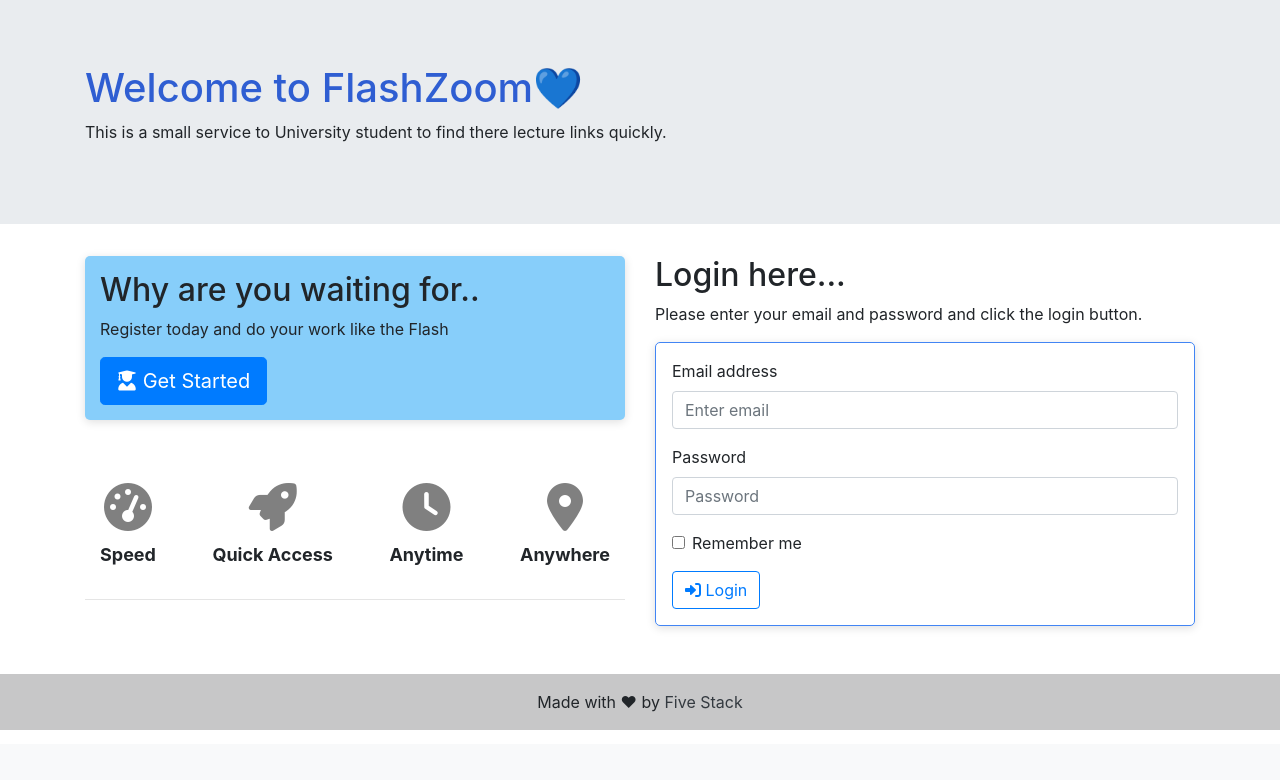
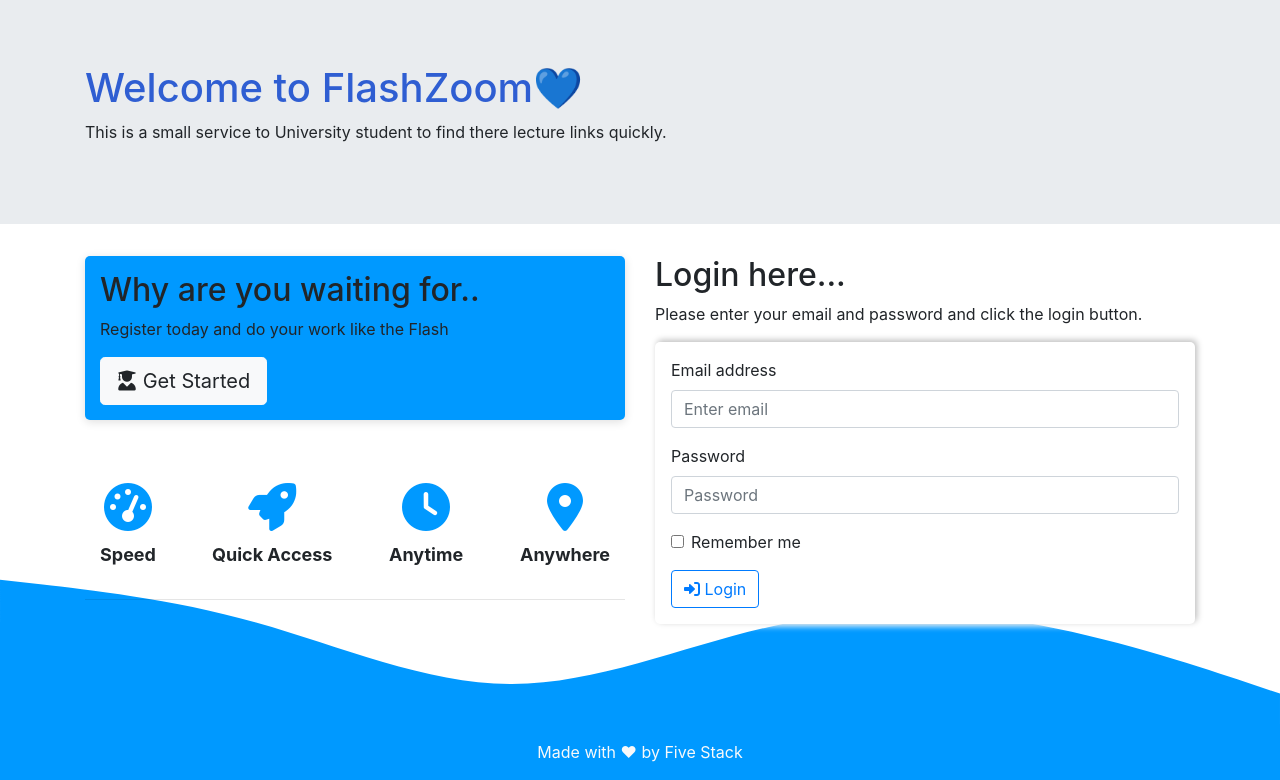
Before and after one commit to PrabodaSankalpa/FlashZoom, a PHP site: page /FlashZoom/ in a window 1280 px wide. Shown: the part 56-836 px from the top of the page. Before the commit the page ends 786 px from the top, so only its background shows below. Run offline with PHP 8.4, Linux system fonts and the light colour scheme.

Commit message:
add some awesome animations.

```diff
--- a/css/style.css
+++ b/css/style.css
@@ -3,7 +3,7 @@ html {
 }
 
 .register-area {
-  background-color: lightskyblue;
+  background-color: #0099ff;
   padding: 15px;
   border-radius: 5px;
   box-shadow: 0 2px 10px rgb(223, 223, 223);
@@ -24,13 +24,13 @@ html {
 }
 
 .item i {
-  color: gray;
+  color: #0099ff;
   transition: 0.3s;
 }
 
 .item i:hover {
-  color: #4285f4;
-  animation: shake 0.82s cubic-bezier(.36,.07,.19,.97) both;
+  color: navy;
+  animation: shake 0.82s cubic-bezier(0.36, 0.07, 0.19, 0.97) both;
   transform: translate3d(0, 0, 0);
   perspective: 1000px;
 }
@@ -42,9 +42,9 @@ html {
 }
 
 .form-border {
-  border: 1px solid #4285f4;
   border-radius: 5px;
-  box-shadow: 0 2px 10px rgb(223, 223, 223);
+  background: white;
+  box-shadow: 2px -2px 6px #bebebe, -2px 2px 6px #ffffff;
 }
 
 #headerTitle {
@@ -57,44 +57,104 @@ html {
 
 /* Header title animation */
 @-webkit-keyframes color-change {
-  0% { color: black; }
-  50% { color: blue; }
-  100% { color: red; }
+  0% {
+    color: black;
+  }
+  50% {
+    color: blue;
+  }
+  100% {
+    color: red;
+  }
 }
 @-moz-keyframes color-change {
-  0% { color: black; }
-  50% { color: #4285f4; }
-  100% { color: navy; }
+  0% {
+    color: black;
+  }
+  50% {
+    color: #4285f4;
+  }
+  100% {
+    color: navy;
+  }
 }
 @-ms-keyframes color-change {
-  0% { color: black; }
-  50% { color: #4285f4; }
-  100% { color: navy; }
+  0% {
+    color: black;
+  }
+  50% {
+    color: #4285f4;
+  }
+  100% {
+    color: navy;
+  }
 }
 @-o-keyframes color-change {
-  0% { color: black; }
-  50% { color: #4285f4; }
-  100% { color: navy; }
+  0% {
+    color: black;
+  }
+  50% {
+    color: #4285f4;
+  }
+  100% {
+    color: navy;
+  }
 }
 @keyframes color-change {
-  0% { color: black; }
-  50% { color: #4285f4; }
-  100% { color: navy; }
+  0% {
+    color: black;
+  }
+  50% {
+    color: #4285f4;
+  }
+  100% {
+    color: navy;
+  }
 }
 
 /* shack animation */
 @keyframes shake {
-  10%, 90% {
+  10%,
+  90% {
     transform: translate3d(-1px, 0, 0);
   }
-  20%, 80% {
+  20%,
+  80% {
     transform: translate3d(2px, 0, 0);
   }
 
-  30%, 50%, 70% {
+  30%,
+  50%,
+  70% {
     transform: translate3d(-2px, 0, 0);
   }
-  40%, 60% {
+  40%,
+  60% {
     transform: translate3d(2px, 0, 0);
+  }
 }
+
+.content {
+  position: relative;
 }
+
+.wave-container {
+  position: absolute;
+  width: 100%;
+  bottom: 0px;
+  z-index: -1;
+}
+
+/* Extra small devices (phones, 600px and down) */
+@media only screen and (max-width: 600px) {
+  .wave-container {
+    bottom: 50px;
+  }
+}
+
+/* Small devices (portrait tablets and large phones, 600px and up) */
+@media only screen and (min-width: 600px) {
+  .wave-container {
+    bottom: 30px;
+  }
+}
--- a/dashboard/user/dashboard.php
+++ b/dashboard/user/dashboard.php
@@ -22,6 +22,7 @@ if ($_SESSION['whoAmI'] != 'student') {
     <!-- Core theme CSS (includes Bootstrap)-->
     <link rel="stylesheet" href="https://maxcdn.bootstrapcdn.com/bootstrap/4.5.2/css/bootstrap.min.css" />
     <link rel="stylesheet" href="https://cdnjs.cloudflare.com/ajax/libs/font-awesome/6.0.0-beta3/css/all.min.css" integrity="sha512-Fo3rlrZj/k7ujTnHg4CGR2D7kSs0v4LLanw2qksYuRlEzO+tcaEPQogQ0KaoGN26/zrn20ImR1DfuLWnOo7aBA==" crossorigin="anonymous" referrerpolicy="no-referrer" />
+    <link rel="stylesheet" href="https://cdnjs.cloudflare.com/ajax/libs/animate.css/4.1.1/animate.min.css" integrity="sha512-c42qTSw/wPZ3/5LBzD+Bw5f7bSF2oxou6wEb+I/lqeaKV5FDIfMvvRp772y4jcJLKuGUOpbJMdg/BTl50fJYAw==" crossorigin="anonymous" referrerpolicy="no-referrer" />
     <link href="../../css/dashboard.css" rel="stylesheet" />
 
 </head>
@@ -114,7 +115,7 @@ if ($_SESSION['whoAmI'] != 'student') {
                     let output = '';
 
                     for (let i in data) {
-                        output += '<div class="card text-white bg-dark m-2">' +
+                        output += '<div class="card text-white bg-dark m-2 animate__animated animate__zoomIn">' +
                             '<div class="card-header">' + data[i].meetingGroup + '</div>' +
                             '<div class="card-body">' +
                             '<h5 class="card-title">' + data[i].Title + '</h5>' +
@@ -148,7 +149,7 @@ if ($_SESSION['whoAmI'] != 'student') {
                     let output = '';
 
                     for (let i in data) {
-                        output += '<div class="card text-white bg-dark m-2">' +
+                        output += '<div class="card text-white bg-dark m-2 animate__animated animate__fadeIn">' +
                             '<div class="card-header">' + data[i].meetingGroup + '</div>' +
                             '<div class="card-body">' +
                             '<h5 class="card-title">' + data[i].Title + '</h5>' +
--- a/index.php
+++ b/index.php
@@ -94,6 +94,7 @@ if (isset($_POST['submit'])) {
   <meta name="viewport" content="width=device-width, initial-scale=1.0" />
   <link rel="stylesheet" href="https://maxcdn.bootstrapcdn.com/bootstrap/4.5.2/css/bootstrap.min.css" />
   <link rel="stylesheet" href="https://cdnjs.cloudflare.com/ajax/libs/font-awesome/6.0.0-beta3/css/all.min.css" integrity="sha512-Fo3rlrZj/k7ujTnHg4CGR2D7kSs0v4LLanw2qksYuRlEzO+tcaEPQogQ0KaoGN26/zrn20ImR1DfuLWnOo7aBA==" crossorigin="anonymous" referrerpolicy="no-referrer" />
+  <link rel="stylesheet" href="https://cdnjs.cloudflare.com/ajax/libs/animate.css/4.1.1/animate.min.css" integrity="sha512-c42qTSw/wPZ3/5LBzD+Bw5f7bSF2oxou6wEb+I/lqeaKV5FDIfMvvRp772y4jcJLKuGUOpbJMdg/BTl50fJYAw==" crossorigin="anonymous" referrerpolicy="no-referrer" />
   <link rel="stylesheet" href="./css/style.css" />
   <title>FlashZoom - Work like the Flash</title>
 </head>
@@ -118,6 +119,7 @@ if (isset($_POST['submit'])) {
       </p>
     </div>
   </div>
+  <div class="content">
     <div class="container">
       <div class="row">
         <div class="col-md-12">
@@ -140,10 +142,10 @@ if (isset($_POST['submit'])) {
       </div>
       <div class="row">
         <div class="col-md-6">
-        <div class="register-area">
+          <div class="register-area animate__animated animate__bounceIn">
             <h2>Why are you waiting for..</h2>
             <p>Register today and do your work like the Flash</p>
-          <button type="button" class="btn btn-primary btn-lg" data-toggle="modal" data-target="#regModal"><i class="fas fa-user-graduate"></i> Get Started</button>
+            <button type="button" class="btn btn-light btn-lg" data-toggle="modal" data-target="#regModal"><i class="fas fa-user-graduate"></i> Get Started</button>
           </div>
 
           <?php
@@ -158,16 +160,16 @@ if (isset($_POST['submit'])) {
 
           ?>
           <div class="icon-list">
-          <div class="item">
+            <div class="item animate__animated animate__flipInX">
               <i class="fas fa-tachometer-alt fa-3x"></i><span>Speed</span>
             </div>
-          <div class="item">
+            <div class="item item animate__animated animate__flipInX">
               <i class="fas fa-rocket fa-3x"></i><span>Quick Access</span>
             </div>
-          <div class="item">
+            <div class="item item animate__animated animate__flipInX">
               <i class="fas fa-clock fa-3x"></i><span>Anytime</span>
             </div>
-          <div class="item">
+            <div class="item item animate__animated animate__flipInX">
               <i class="fas fa-map-marker-alt fa-3x"></i><span>Anywhere</span>
             </div>
           </div>
@@ -175,7 +177,7 @@ if (isset($_POST['submit'])) {
         </div>
         <!--Col end-->
 
-      <div class="col-md-6" id="login-area">
+        <div class="col-md-6 animate__animated animate__fadeInRight" id="login-area">
           <h2>Login here...</h2>
           <p>Please enter your email and password and click the login button.</p>
           <form action="./index.php" method="post" class="p-3 form-border">
@@ -211,14 +213,22 @@ if (isset($_POST['submit'])) {
       </div>
     </div>
     <!--container-->
-  <footer class="bg-light text-center text-lg-start mt-5">
+    <div class="wave-container">
+      <svg xmlns="http://www.w3.org/2000/svg" viewBox="0 0 1440 320">
+        <path fill="#0099ff" fill-opacity="1" d="M0,128L48,133.3C96,139,192,149,288,176C384,203,480,245,576,245.3C672,245,768,203,864,181.3C960,160,1056,160,1152,176C1248,192,1344,224,1392,240L1440,256L1440,320L1392,320C1344,320,1248,320,1152,320C1056,320,960,320,864,320C768,320,672,320,576,320C480,320,384,320,288,320C192,320,96,320,48,320L0,320Z"></path>
+      </svg>
+    </div>
+    <!--wave-container-->
+    <footer class="page-footer" style="background-color: #0099ff; margin-top: 100px;">
       <!-- Copyright -->
-    <div class="text-center p-3" style="background-color: rgba(0, 0, 0, 0.2);">
+      <div class="footer-copyright text-center text-light p-3">
         Made with ❤ by
-      <a class="text-dark" href="#">Five Stack</a>
+        <a class="text-light" href="#">Five Stack</a>
       </div>
       <!-- Copyright -->
     </footer>
+  </div>
+  <!-- content -->
 
   <!-- registration modal -->
   <div class="modal fade" id="regModal" tabindex="-1" role="dialog" aria-labelledby="exampleModalLabel" aria-hidden="true">
```
Lines whose indentation alone changed are shown as unchanged.
